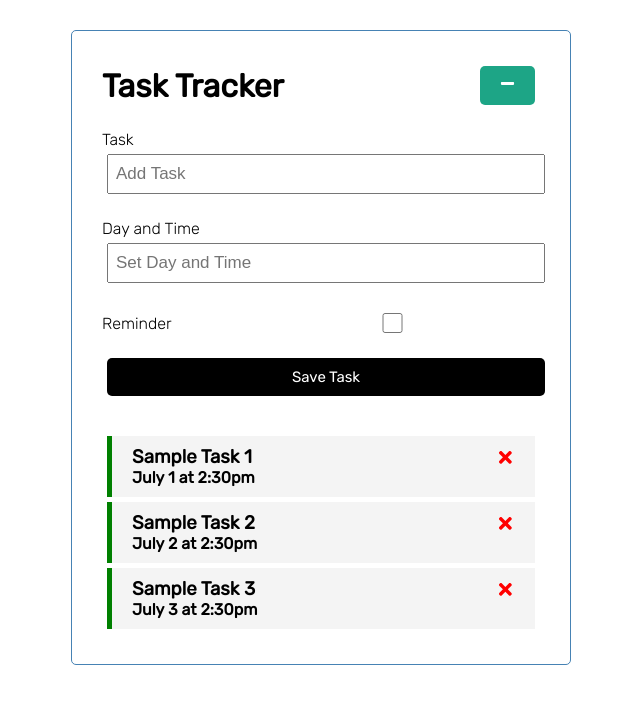
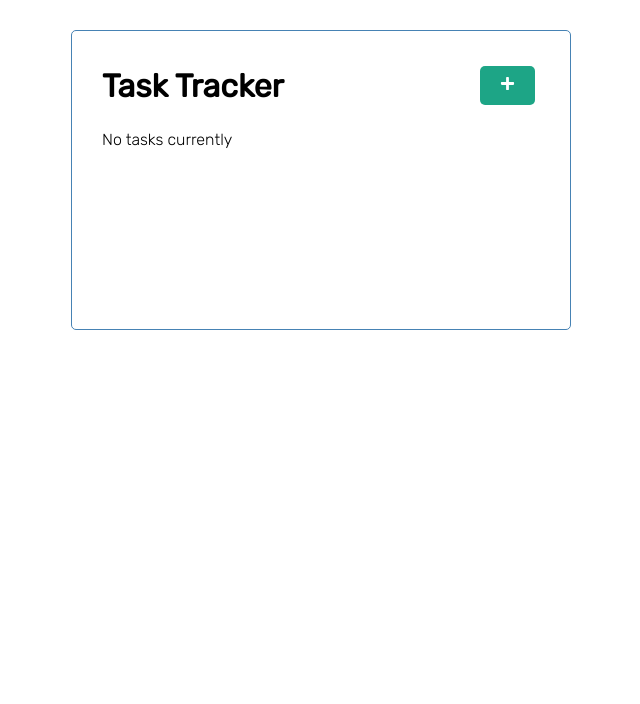
Before and after one commit to clay-land/react-task-tracker, a React (Create React App) app: page / in a window 1280 px wide. Shown: the top 704 px of the page, without its empty margins (319-959 px from the left). Built offline with nearby package versions, Linux system fonts and the light colour scheme; data requests are answered from the project's data file.

Commit message:
persisting reminder

```diff
--- a/db.json
+++ b/db.json
@@ -1,22 +1,3 @@
 {
-  "tasks": [
-    {
-      "id": 1,
-      "text": "Sample Task 1",
-      "day": "July 1 at 2:30pm",
-      "reminder": true
-    },
-    {
-      "id": 2,
-      "text": "Sample Task 2",
-      "day": "July 2 at 2:30pm",
-      "reminder": true
-    },
-    {
-      "id": 3,
-      "text": "Sample Task 3",
-      "day": "July 3 at 2:30pm",
-      "reminder": true
-    }
-  ]
+  "tasks": []
 }
--- a/src/App.js
+++ b/src/App.js
@@ -5,7 +5,7 @@ import AddTask from './components/AddTask'
 
 
 const App = () => {
-  const [showAddTask, setShowAddTask] = useState(true)
+  const [showAddTask, setShowAddTask] = useState(false)
 
   const [tasks, setTasks] = useState([])
 
@@ -26,22 +26,52 @@ const App = () => {
     return data
   }
 
+  const fetchTask = async (id) => {
+    const response = await fetch(`http://localhost:5000/tasks/${id}`)
+    const data = await response.json()
+
+    return data
+  }
+
   // Add task
-  const addTask = (task) => {
-    const id = Math.floor(Math.random() * 10000) + 1
-    const newTask = {id, ...task}
+  const addTask = async (task) => {
+    const newTaskResponse = await fetch('http://localhost:5000/tasks', {
+      method: 'POST',
+      headers: {
+      'Content-type': 'application/json',
+      },
+      body: JSON.stringify(task),
+    })
+
+    const newTask = await newTaskResponse.json()
     setTasks([...tasks, newTask])
+
   }
 
   // Delete task
-  const deleteTask = (id) => {
+  const deleteTask = async (id) => {
+    await fetch(`http://localhost:5000/tasks/${id}`,
+    {
+      method: 'DELETE',
+    })
     setTasks(tasks.filter((task) => task.id !== id))
   }
 
   // Toggle reminder
-  const toggleReminder = (id) => {
+  const toggleReminder = async (id) => {
+    const taskToUpdate = await fetchTask(id)
+    const updatedTask = { ...taskToUpdate, reminder: !taskToUpdate.reminder }
+    const response = await fetch(`http://localhost:5000/tasks/${id}`, {
+      method: 'PUT',
+      headers: {
+        'Content-type': 'application/json',
+      },
+      body: JSON.stringify(updatedTask)
+    })
+    const data = await response.json()
+
     setTasks(
-      tasks.map((task) => task.id === id ? { ...task, reminder: !task.reminder } : task))
+      tasks.map((task) => task.id === id ? { ...task, reminder: data.reminder } : task))
   }
   return (
     <div className="container">
```
